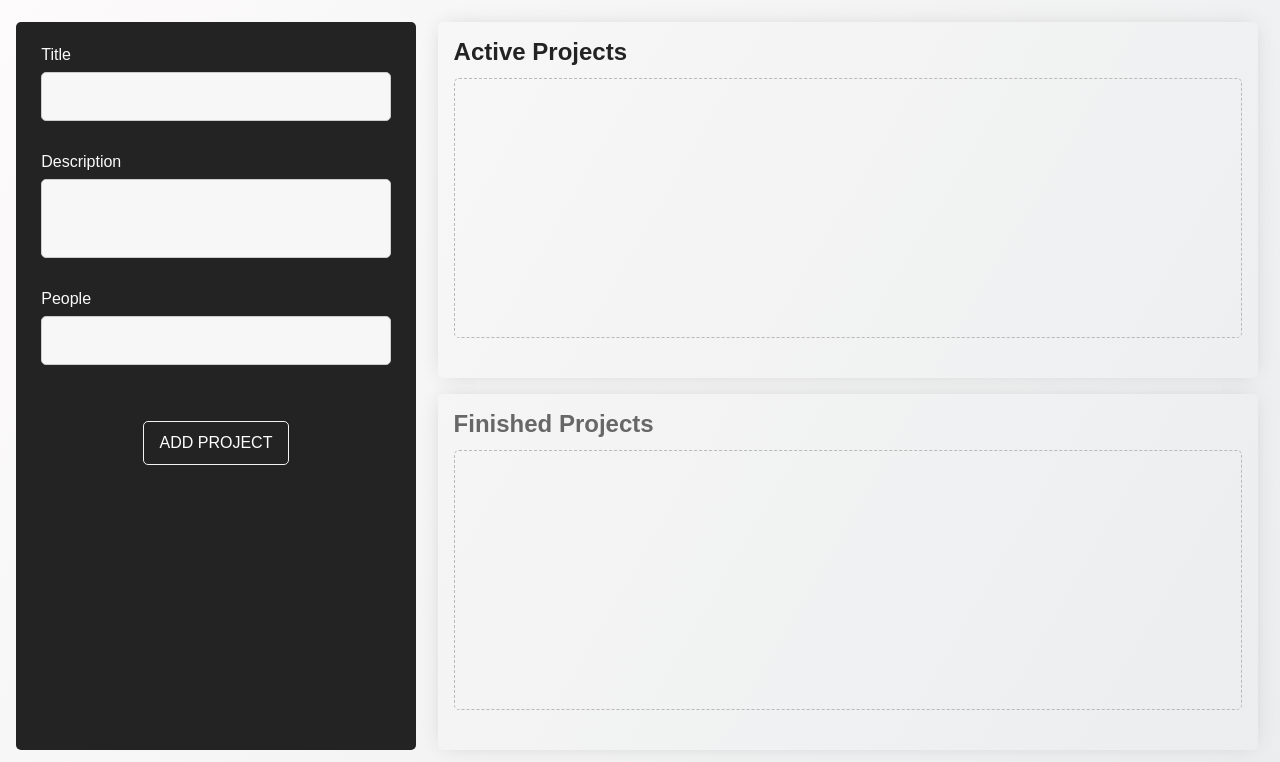
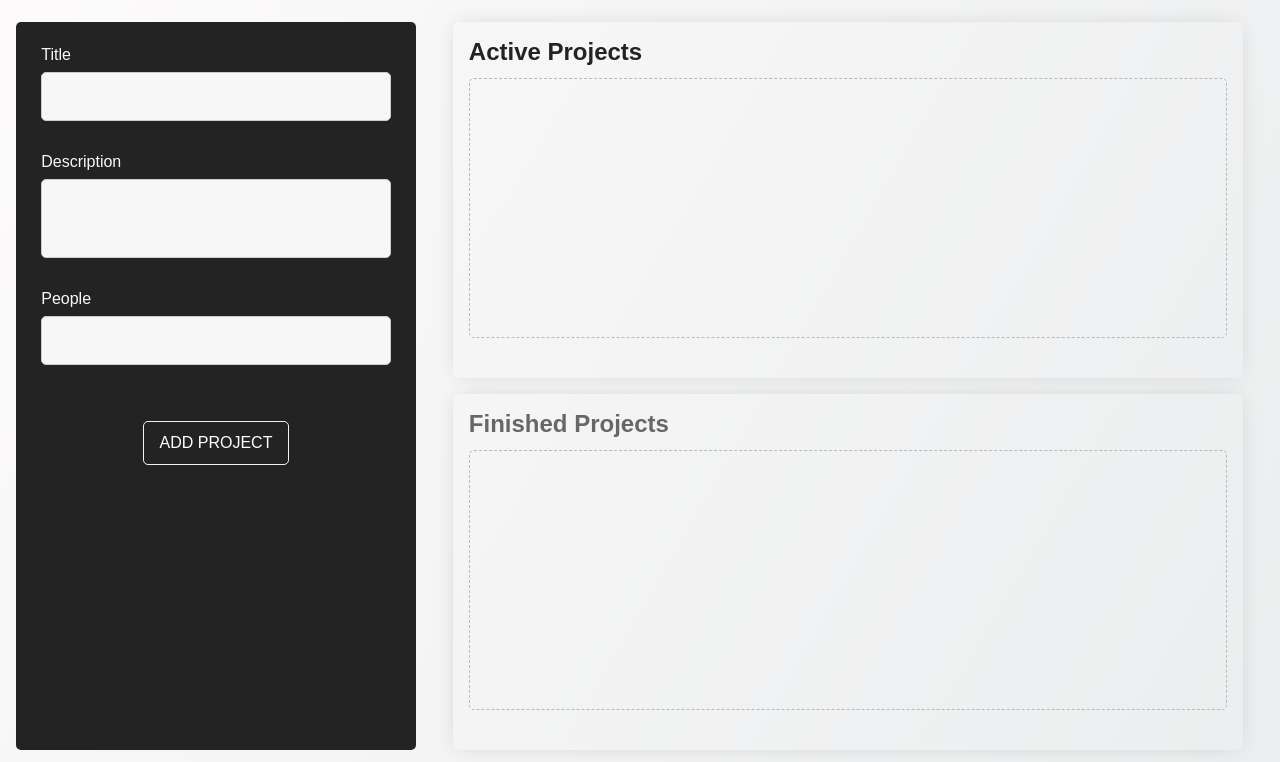
Before and after one commit to flavia3107/typescript-miniproject-3, a website built with Vite: page index.html in a window 1280 px wide. Shown: the part 38-800 px from the top of the page. Built offline with nearby package versions, Linux system fonts and the light colour scheme.

Commit message:
Responsivity

```diff
--- a/styles/app.css
+++ b/styles/app.css
@@ -10,6 +10,7 @@ html {
 body {
   margin: 0;
   background-image: linear-gradient(120deg, #fdfbfb 0%, #ebedee 100%);
+  background-attachment: fixed;
 }
 
 .flex-row {
@@ -23,7 +24,6 @@ body {
 
 .main-container {
   height: calc(100vh - 4.5rem);
-  justify-content: space-between;
 }
 
 #app {
@@ -31,6 +31,8 @@ body {
   margin-top: 1rem;
   height: 100%;
   gap: 1rem;
+  padding-right: 1rem;
+  min-width: 30rem;
 }
 
 ::-webkit-scrollbar {
--- a/styles/form.css
+++ b/styles/form.css
@@ -59,6 +59,8 @@ button:active {
 
 #form {
 	width: 25rem;
+	min-width: 25rem;
+	margin-right: 2rem;
 }
 
 .form-control {
--- a/styles/projects.css
+++ b/styles/projects.css
@@ -5,6 +5,7 @@
 	overflow: hidden;
 	box-shadow: 0 0 1.25rem -0.375rem #c7c7c7;
 	border-radius: 5px;
+	min-width: 25rem;
 }
 
 .projects header {
```
Also changed, not shown: 1 other file.
